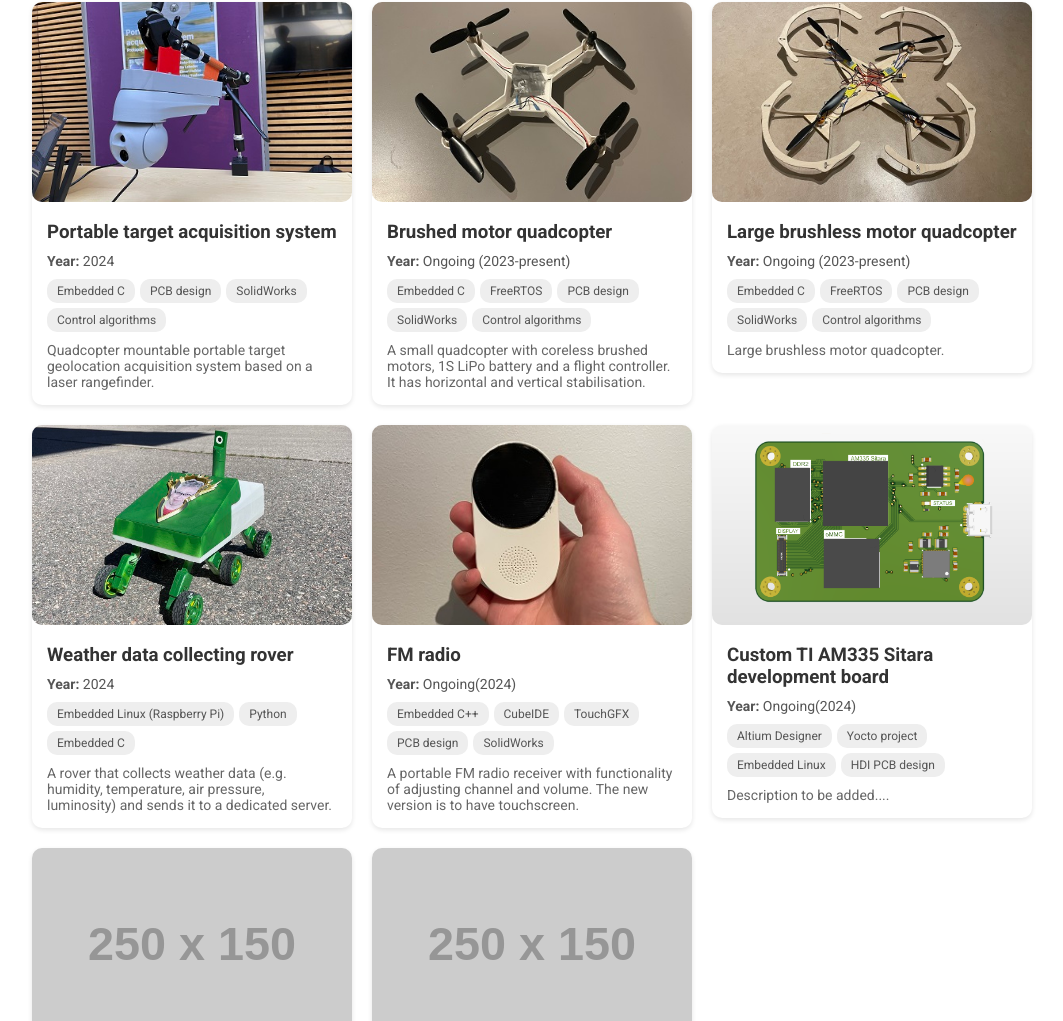
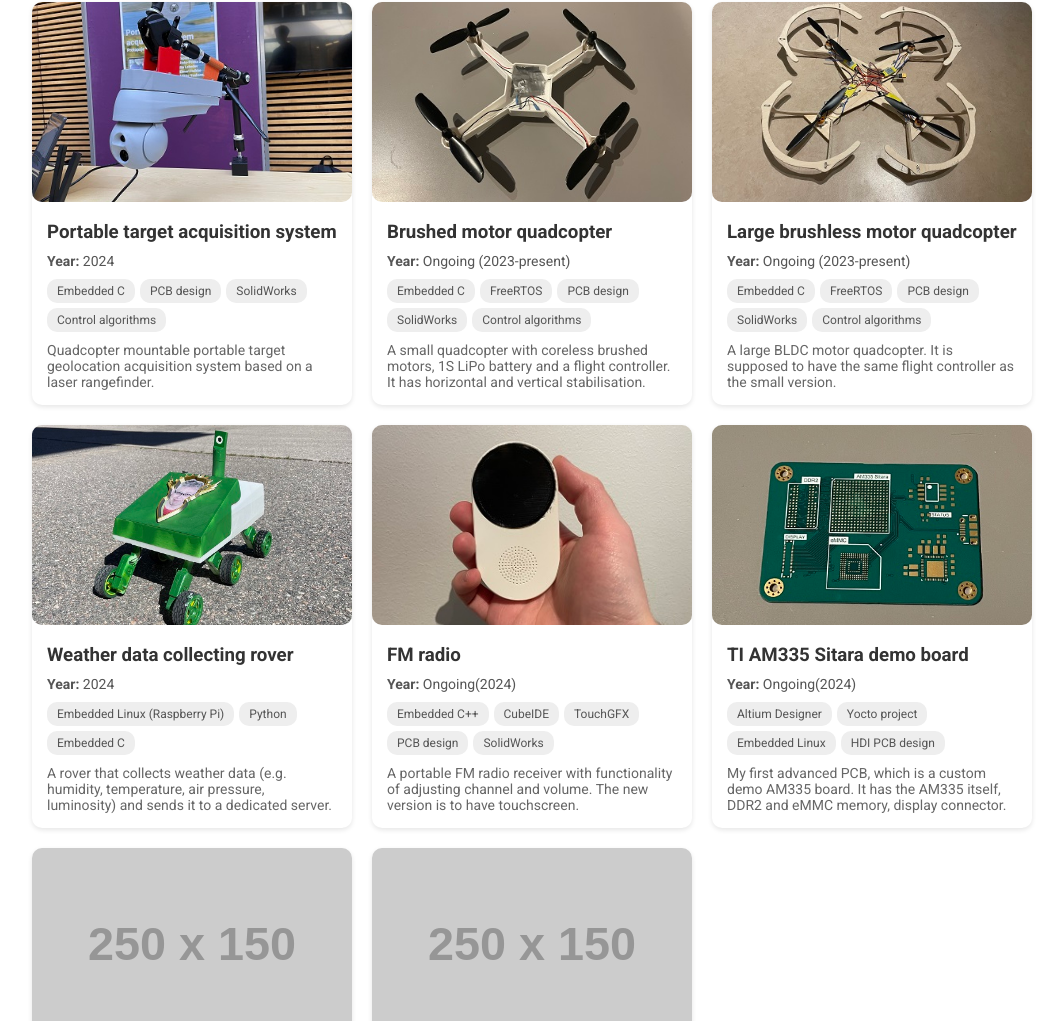
Before and after one commit to lebeili/lebeili.github.io, a plain HTML site: page index.html in a window 1280 px wide. Shown: the part 76-1097 px from the top of the page, without its empty margins (108-1171 px from the left). Drawn offline with Linux system fonts and the light colour scheme; placeholder pictures from the web are drawn by us.

Commit message:
new stuff added

```diff
--- a/index.html
+++ b/index.html
@@ -174,7 +174,7 @@
                             <span>SolidWorks</span>
                             <span>Control algorithms</span>
                         </div>
-                        <p class="project-description">Large brushless motor quadcopter.</p>
+                        <p class="project-description">A large BLDC motor quadcopter. It is supposed to have the same flight controller as the small version.</p>
                     </div>
                 </div>
             </a>
@@ -212,9 +212,9 @@
             </a>
             <a href="#" class="project-link">
                 <div class="project">
-                    <img src="icons/ti_project.png" alt="Project">
+                    <img src="icons/am335_front.jpg" alt="Project">
                     <div class="project-content">
-                        <h3>Custom TI AM335 Sitara development board</h3>
+                        <h3>TI AM335 Sitara demo board</h3>
                         <p class="project-year"><b>Year:</b> Ongoing(2024)</p>
                         <div class="project-tags">
                             <span>Altium Designer</span>
@@ -222,7 +222,7 @@
                             <span>Embedded Linux</span>
                             <span>HDI PCB design</span>
                         </div>
-                        <p class="project-description">Description to be added....</p>
+                        <p class="project-description">My first advanced PCB, which is a custom demo AM335 board. It has the AM335 itself, DDR2 and eMMC memory, display connector.</p>
                     </div>
                 </div>
             </a>
```
Also changed, not shown: am335_back.jpg (added), am335_front.jpg (added), icons/am335_front.jpg (added).
